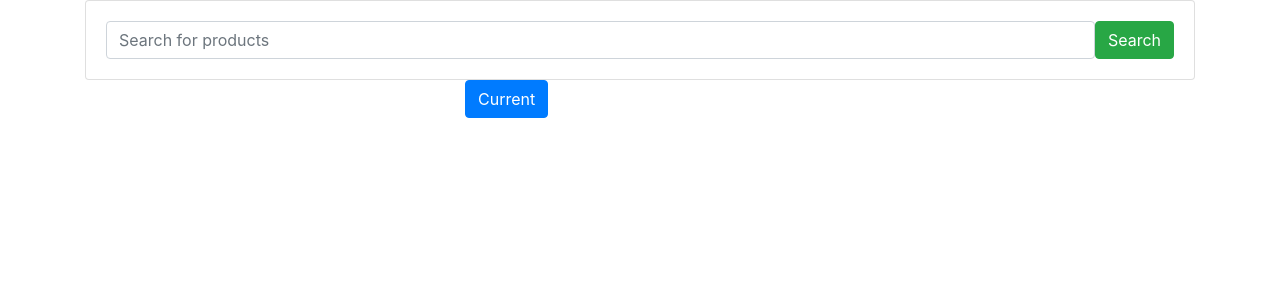
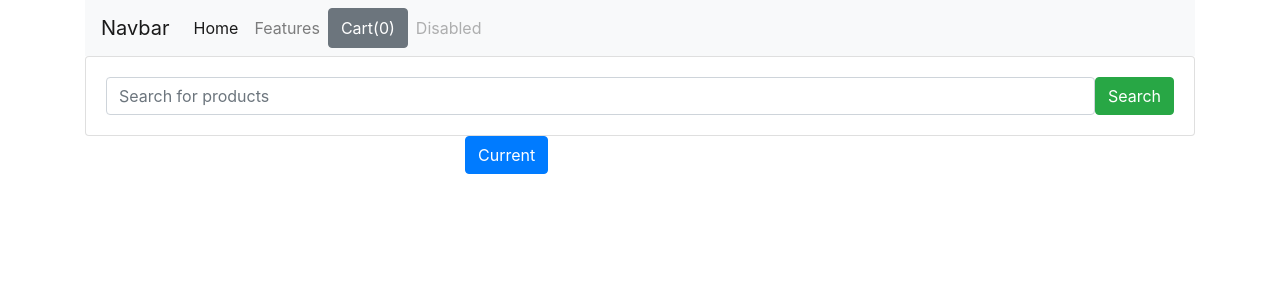
Before and after one commit to dimipash/Django_projects, a Django app: page / in a window 1280 px wide. Shown: the top 300 px of the page. Run offline with Django 4.2, Linux system fonts and the light colour scheme; data that the repository does not hold is empty; some libraries are stand-ins or nearby versions.

Commit message:
cart update

```diff
--- a/ecom_site/shop/templates/shop/index.html
+++ b/ecom_site/shop/templates/shop/index.html
@@ -10,11 +10,32 @@
     <link rel="stylesheet" href="https://cdn.jsdelivr.net/npm/bootstrap@4.3.1/dist/css/bootstrap.min.css" integrity="sha384-ggOyR0iXCbMQv3Xipma34MD+dH/1fQ784/j6cY/iJTQUOhcWr7x9JvoRxT2MZw1T" crossorigin="anonymous">
 {#    <script src="https://cdn.jsdelivr.net/npm/bootstrap@4.3.1/dist/js/bootstrap.min.js" integrity="sha384-JjSmVgyd0p3pXB1rRibZUAYoIIy6OrQ6VrjIEaFf/nJGzIxFDsf4x0xIM+B07jRM" crossorigin="anonymous"></script>#}
     <script src="https://code.jquery.com/jquery-3.7.0.js" integrity="sha256-JlqSTELeR4TLqP0OG9dxM7yDPqX1ox/HfgiSLBj8+kM=" crossorigin="anonymous"></script>
+    <script src="https://cdn.jsdelivr.net/npm/popper.js@1.12.9/dist/umd/popper.min.js" integrity="sha384-ApNbgh9B+Y1QKtv3Rn7W3mgPxhU9K/ScQsAP7hUibX39j7fakFPskvXusvfa0b4Q" crossorigin="anonymous"></script>
+    <script src="https://cdn.jsdelivr.net/npm/bootstrap@4.0.0/dist/js/bootstrap.min.js" integrity="sha384-JZR6Spejh4U02d8jOt6vLEHfe/JQGiRRSQQxSfFWpi1MquVdAyjUar5+76PVCmYl" crossorigin="anonymous"></script>
     <link rel="stylesheet" href="{% static 'shop/style.css' %}">
     <title>Document</title>
 </head>
 <body>
     <div class="container">
+
+    <div class="row">
+        <div class="col-md-12">
+            <nav class="navbar navbar-expand-lg navbar-light bg-light">
+              <a class="navbar-brand" href="#">Navbar</a>
+              <button class="navbar-toggler" type="button" data-toggle="collapse" data-target="#navbarNavAltMarkup" aria-controls="navbarNavAltMarkup" aria-expanded="false" aria-label="Toggle navigation">
+                <span class="navbar-toggler-icon"></span>
+              </button>
+              <div class="collapse navbar-collapse" id="navbarNavAltMarkup">
+                <div class="navbar-nav">
+                  <a class="nav-item nav-link active" href="#">Home <span class="sr-only">(current)</span></a>
+                  <a class="nav-item nav-link" href="#">Features</a>
+                  <button id="cart" data-html="true" type="button" class="btn btn-secondary" data-container="body" data-toggle="popover" data-placement="bottom" data-content="PopOver">Cart(0)</button>
+                  <a class="nav-item nav-link disabled" href="#">Disabled</a>
+                </div>
+              </div>
+            </nav>
+        </div>
+    </div>
 
         <div class="row">
             <div class="col-md-12">
@@ -47,7 +68,7 @@
                         </div>
 
                         <a href="/{{ product.id }}" class="btn btn-warning">View</a>
-                        <a class="btn btn-warning">Add to cart</a>
+                        <button id="{{ product.id }}" class="btn atc btn-warning">Add to cart</button>
                     </div>
                 </div>
             </div>
@@ -86,7 +107,28 @@
     }
     else {
         cart = JSON.parse(localStorage.getItem('cart'));
-        updateCart(cart);
     }
+
+    $(document).on('click', '.atc', function () {
+        console.log("the add to cart button is clicked");
+        var item_id = this.id.toString();
+        console.log(item_id);
+
+        if (cart[item_id] !== undefined){
+            cart[item_id] = cart[item_id] + 1;
+        }
+        else {
+            cart[item_id] = 1;
+        }
+        console.log(cart);
+        localStorage.setItem('cart', JSON.stringify(cart));
+        document.getElementById('cart').innerHTML = 'Cart (' + Object.keys(cart).length + ')';
+
+
+    });
+    $(function () {
+  $('[data-toggle="popover"]').popover();
+  document.getElementById('cart').setAttribute('data-content', '<h5>this is your cart</h5>');
+})
 </script>
 </html>
```
